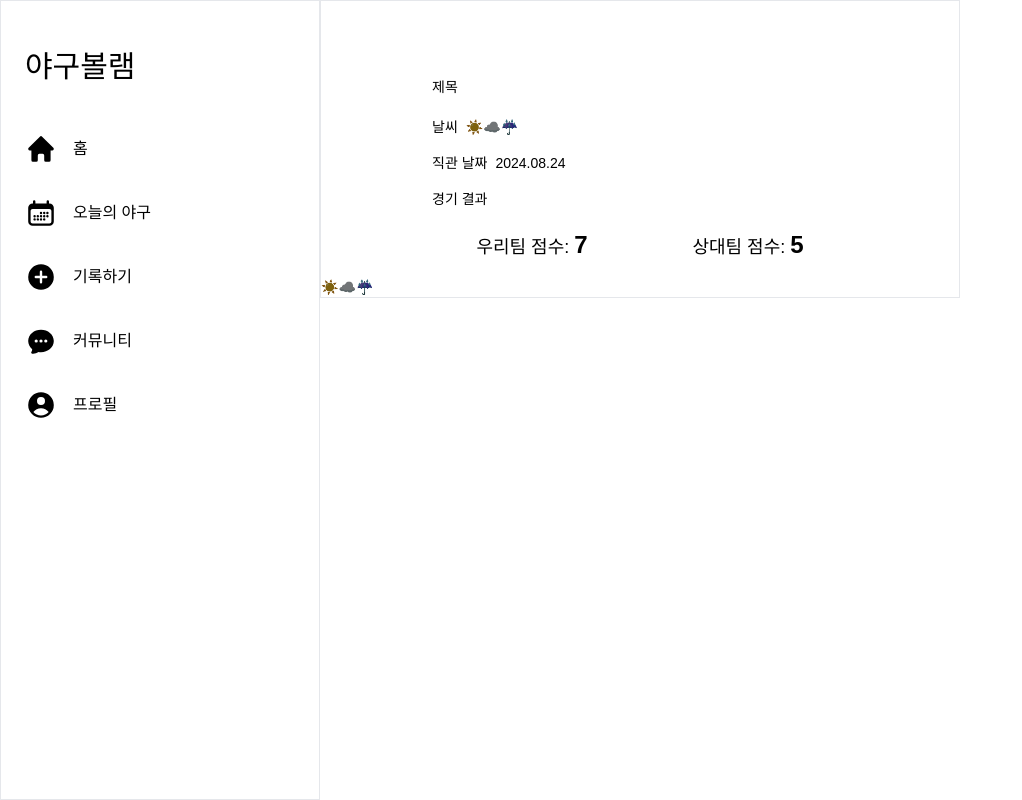
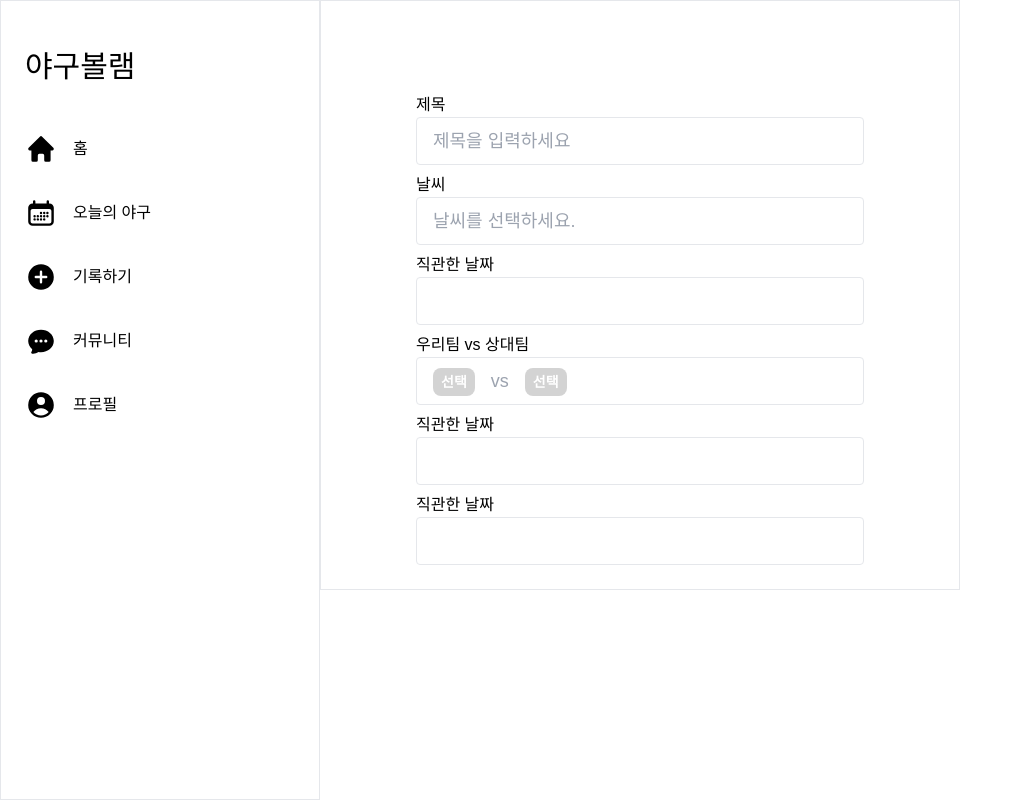
Before and after one commit to Baseball-Archive/client, a React (Vite) app: page /archive in a window 1280 px wide. Shown: the whole page, without its empty margins (0-1022 px from the left). Built offline with nearby package versions, Linux system fonts and the light colour scheme; a web font is replaced by a local one.

Commit message:
⚡️ feat AddArchive 제목 작성,날씨 선택

```diff
--- a/src/components/Archive/AddArchive/InfoSection.tsx
+++ b/src/components/Archive/AddArchive/InfoSection.tsx
@@ -1,14 +1,16 @@
-import React, { ReactNode } from "react";
+import { ReactNode } from "react";
 interface InfoSectionProps {
   label: string;
   children: ReactNode;
 }
 
-const InfoSection: React.FC<InfoSectionProps> = ({ label, children }) => {
+const InfoSection = ({ label, children }: InfoSectionProps) => {
   return (
-    <div className="mb-4 flex flex-row">
-      <label className="mr-2 text-sm">{label}</label>
-      {children}
+    <div className="mt-2 flex flex-col">
+      <label className="text-base">{label}</label>
+      <div className="flex h-12 items-center justify-center rounded-[4px] border text-lg">
+        {children}
+      </div>
     </div>
   );
 };
--- a/src/components/Archive/AddArchive/MatchInfo.tsx
+++ b/src/components/Archive/AddArchive/MatchInfo.tsx
@@ -1,34 +1,34 @@
 import React from "react";
 import PickWeather from "./PickWeather";
 import InfoSection from "./InfoSection";
+import SelectTeam from "./SelectTeam";
 
 const MatchInfo = () => {
+  const today = new Date().toISOString().split("T")[0];
+
   return (
-    <div className="mx-auto max-w-md p-4">
+    <div className="container pt-6">
       <InfoSection label="제목">
-        <input></input>
+        <input
+          className="w-full px-4 outline-none"
+          placeholder="제목을 입력하세요"
+        ></input>
       </InfoSection>
-
       <InfoSection label="날씨">
         <PickWeather />
       </InfoSection>
-      <InfoSection label="직관 날짜">
-        <p className="text-sm">2024.08.24</p>
+      <InfoSection label="직관한 날짜">
+        <p className="text-sm"></p>
       </InfoSection>
-
-      <InfoSection label="경기 결과">
-        <input></input>
+      <InfoSection label="우리팀 vs 상대팀">
+        <SelectTeam />
+      </InfoSection>{" "}
+      <InfoSection label="직관한 날짜">
+        <p className="text-sm"></p>
+      </InfoSection>{" "}
+      <InfoSection label="직관한 날짜">
+        <p className="text-sm"></p>
       </InfoSection>
-
-      {/* 점수 */}
-      <div className="grid grid-cols-2 gap-4">
-        <div className="text-center text-lg">
-          우리팀 점수: <span className="text-2xl font-bold">7</span>
-        </div>
-        <div className="text-center text-lg">
-          상대팀 점수: <span className="text-2xl font-bold">5</span>
-        </div>
-      </div>
     </div>
   );
 };
--- a/src/components/Archive/AddArchive/PickWeather.tsx
+++ b/src/components/Archive/AddArchive/PickWeather.tsx
@@ -7,10 +7,48 @@ const PickWeather: React.FC = () => {
   const handleWeather = (emoji: Weather) => {
     setSelectedEmoji(emoji);
   };
+  const [isDropdownView, setDropdownView] = useState(false);
+  const handleClickContainer = () => {
+    setDropdownView(!isDropdownView);
+  };
 
+  const handleBlurContainer = () => {
+    setTimeout(() => {
+      setDropdownView(false);
+    }, 200);
+  };
+  const handleDelete = () => {
+    if (window.confirm("삭제 하시겠습니까?")) {
+      alert("삭제 되었습니다.");
+    }
+  };
+  const handleEdit = () => {
+    if (window.confirm("수정 하시겠습니까?")) {
+      alert("수정 되었습니다.");
+    }
+  };
   return (
-    <div>
-      <p className="text-sm">
+    <div className="relative flex h-full w-full" onBlur={handleBlurContainer}>
+      <button
+        onClick={handleClickContainer}
+        className="flex w-full items-center justify-start px-4 text-2xl text-gray-400"
+      >
+        {selectedEmoji ? (
+          selectedEmoji == "cloud" ? (
+            <div>☁️</div>
+          ) : selectedEmoji == "rain" ? (
+            <span>☔</span>
+          ) : (
+            <span>☀️</span>
+          )
+        ) : (
+          <span className="text-lg">날씨를 선택하세요.</span>
+        )}
+      </button>
+
+      {isDropdownView && (
+        <div className="absolute left-1/2 top-full flex h-12 w-full -translate-x-1/2 items-center justify-center rounded-[4px] border bg-white">
+          <p className="flex gap-x-20 text-2xl">
             <span
               onClick={() => handleWeather("sun")}
               className={
@@ -22,7 +60,9 @@ const PickWeather: React.FC = () => {
             <span
               onClick={() => handleWeather("cloud")}
               className={
-            selectedEmoji === "cloud" ? "" : "cursor-pointer brightness-[0.5]"
+                selectedEmoji === "cloud"
+                  ? ""
+                  : "cursor-pointer brightness-[0.5]"
               }
             >
               ☁️
@@ -30,13 +70,17 @@ const PickWeather: React.FC = () => {
             <span
               onClick={() => handleWeather("rain")}
               className={
-            selectedEmoji === "rain" ? "" : "cursor-pointer brightness-[0.5]"
+                selectedEmoji === "rain"
+                  ? ""
+                  : "cursor-pointer brightness-[0.5]"
               }
             >
               ☔
             </span>
           </p>
         </div>
+      )}
+    </div>
   );
 };
 export default PickWeather;
--- /dev/null
+++ b/src/components/Archive/AddArchive/SelectTeam.tsx
@@ -0,0 +1,41 @@
+import React, { useState } from "react";
+import Badge from "../../common/Badge";
+type SelectTeamProps = "our" | "opponent" | null;
+const SelectTeam = () => {
+  const [isDropdownView, setDropdownView] = useState<SelectTeamProps>(null);
+  const handleClickContainer = (select: SelectTeamProps) => {
+    setDropdownView((prev) => (prev == select ? null : select));
+  };
+
+  const handleBlurContainer = () => {
+    setTimeout(() => {
+      setDropdownView(null);
+    }, 200);
+  };
+
+  return (
+    <div className="relative flex h-full w-full" onBlur={handleBlurContainer}>
+      <div className="flex w-full items-center justify-start gap-4 px-4 text-lg text-gray-400">
+        <button onClick={() => handleClickContainer("our")}>
+          <Badge scheme="default" />
+        </button>
+        vs
+        <button onClick={() => handleClickContainer("opponent")}>
+          <Badge scheme="default" />
+        </button>
+      </div>
+
+      {isDropdownView == "our" && (
+        <div className="absolute left-1/2 top-full flex h-12 w-full -translate-x-1/2 items-center justify-center rounded-[4px] bg-black">
+          adsads
+        </div>
+      )}
+      {isDropdownView == "opponent" && (
+        <div className="absolute left-1/2 top-full flex h-12 w-full -translate-x-1/2 items-center justify-center rounded-[4px] bg-slate-500">
+          opponent
+        </div>
+      )}
+    </div>
+  );
+};
+export default SelectTeam;
--- a/src/components/Archive/Archive.tsx
+++ b/src/components/Archive/Archive.tsx
@@ -31,7 +31,7 @@ const Archive: React.FC<ArchiveProps> = ({
 
   return (
     <div className="mb-6 flex justify-center overflow-hidden bg-white">
-      <div className="w-full max-w-lg">
+      <div className="w-full max-w-md">
         <ArchiveHeader
           user_id={user_id}
           schedule_id={schedule_id}
--- a/src/components/Archive/ArchiveHandleButton.tsx
+++ b/src/components/Archive/ArchiveHandleButton.tsx
@@ -22,7 +22,7 @@ const ArchiveHandleButton = () => {
     }
   };
   return (
-    <div className="" onBlur={handleBlurContainer}>
+    <div onBlur={handleBlurContainer}>
       <button
         onClick={handleClickContainer}
         className="px-3 text-4xl active:text-gray-400"
--- a/src/components/Archive/ReviewSection.tsx
+++ b/src/components/Archive/ReviewSection.tsx
@@ -15,17 +15,14 @@ const ReviewSection: React.FC<ReviewSectionProps> = ({
 }) => (
   <div className="w-full">
     <p>{result}</p>
-    <div>
-      ⚾<Badge scheme="hanhwa" /> 7 : 5 <Badge scheme="kiwoom" />
-    </div>
 
     <p
-      className={`text-gray-700 ${isExpanded ? "line-clamp-none" : "line-clamp-1"}`}
+      className={`text-gray-500 ${isExpanded ? "line-clamp-none" : "line-clamp-1"}`}
     >
       {review}
     </p>
     <button onClick={onToggleExpand} className="mt-5 text-sm text-gray-500">
-      {isExpanded ? "" : "...더 보기"}
+      {isExpanded ? "" : "더 보기"}
     </button>
   </div>
 );
--- a/src/components/common/Badge.tsx
+++ b/src/components/common/Badge.tsx
@@ -8,7 +8,8 @@ type TeamScheme =
   | "nc"
   | "hanhwa"
   | "lotte"
-  | "kiwoom";
+  | "kiwoom"
+  | "default";
 
 interface Props {
   scheme: TeamScheme;
@@ -27,6 +28,7 @@ const SCHEME_MAP: Record<TeamScheme, { name: string; style: string }> = {
   hanhwa: { name: "한화", style: "bg-team-hanhwa" },
   lotte: { name: "롯데", style: "bg-team-lotte" },
   kiwoom: { name: "키움", style: "bg-team-kiwoom" },
+  default: { name: "선택", style: "bg-team-default" },
 };
 
 const Badge = ({ scheme }: Props) => {
--- a/src/components/navigation/PostsMenu.tsx
+++ b/src/components/navigation/PostsMenu.tsx
@@ -1,27 +1,43 @@
-import { PlusCircleIcon, BookOpenIcon, ChatBubbleLeftRightIcon, XMarkIcon } from "@heroicons/react/20/solid";
+import {
+  PlusCircleIcon,
+  BookOpenIcon,
+  ChatBubbleLeftRightIcon,
+  XMarkIcon,
+} from "@heroicons/react/20/solid";
 import PostsMenuItem from "./PostsMenuItem";
 
 interface Props {
-    onClick: (event: React.MouseEvent<HTMLLIElement | SVGSVGElement>) => void
+  onClick: (event: React.MouseEvent<HTMLLIElement | SVGSVGElement>) => void;
 }
 
-const PostsMenu = ({onClick}: Props) => {
+const PostsMenu = ({ onClick }: Props) => {
   return (
-  <div className="w-full bg-white fixed bottom-0 left-0 pb-16 px-6 border md:absolute md:top-[100%] md:bottom-auto md:w-[240px] md:pb-0 xl:w-full">
-    <h4 className="flex items-center justify-center border-b py-4 md:hidden">
-        <PlusCircleIcon className="size-8"/>
+    <div className="fixed bottom-0 left-0 w-full border bg-white px-6 pb-16 md:absolute md:bottom-auto md:top-[100%] md:w-[240px] md:pb-0 xl:w-full">
+      <h4 className="flex items-center justify-center border-b py-4 md:hidden">
+        <PlusCircleIcon className="size-8" />
         <span className="font-light">기록하기</span>
-    </h4>
-    <XMarkIcon onClick={onClick} className="size-6 cursor-pointer absolute right-6 top-4 md:hidden" />
-    <ul>
+      </h4>
+      <XMarkIcon
+        onClick={onClick}
+        className="absolute right-6 top-4 size-6 cursor-pointer md:hidden"
+      />
+      <ul>
         <li className="p-4">
-            <PostsMenuItem title="일기 쓰기" link="/archive" icon={<BookOpenIcon className="size-8"/>}/>
+          <PostsMenuItem
+            title="일기 쓰기"
+            link="/archive"
+            icon={<BookOpenIcon className="size-8" />}
+          />
         </li>
-        <li  className="p-4">
-            <PostsMenuItem title="커뮤니티 글쓰기" link="/post" icon={<ChatBubbleLeftRightIcon className="size-8"/>}/>
+        <li className="p-4">
+          <PostsMenuItem
+            title="커뮤니티 글쓰기"
+            link="/post"
+            icon={<ChatBubbleLeftRightIcon className="size-8" />}
+          />
         </li>
-    </ul>
-  </div>
-  )
+      </ul>
+    </div>
+  );
 };
 export default PostsMenu;
--- a/src/pages/Archive/AddArchive.tsx
+++ b/src/pages/Archive/AddArchive.tsx
@@ -1,11 +1,11 @@
 import MatchInfo from "../../components/Archive/AddArchive/MatchInfo";
-import PickWeather from "../../components/Archive/AddArchive/PickWeather";
 
 const AddArchive = () => {
   return (
-    <div className="container">
-      <MatchInfo />
-      <PickWeather />
+    <div className="container mb-6 flex justify-center overflow-hidden bg-white">
+      <div className="flex w-full max-w-md flex-col">
+        <MatchInfo />
+      </div>
     </div>
   );
 };
```
Lines whose indentation alone changed are shown as unchanged.
